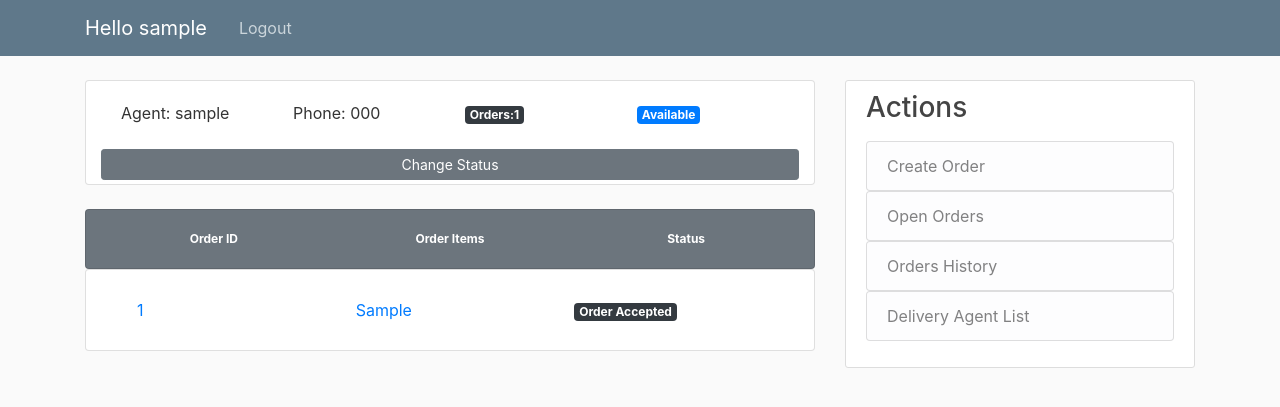
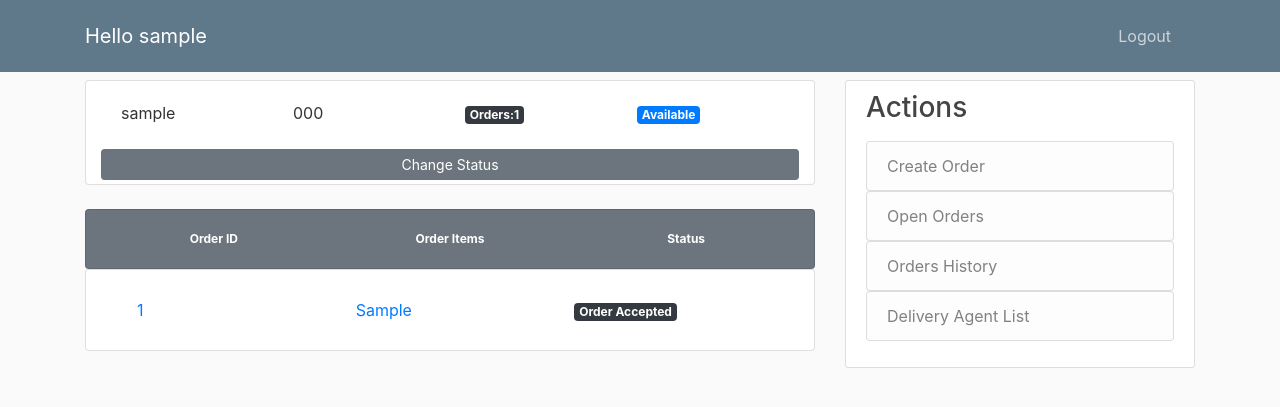
Before and after one commit to FoodDeliverySystem/FoodDeliveryApp, a Flask app: page /agent/1 in a window 1280 px wide. Shown: the top 407 px of the page. Run offline with Flask 2, Linux system fonts and the light colour scheme; a user stored in the database is signed in; tables that the repository leaves empty hold one stand-in row (values such as "Sample post"); some libraries are stand-ins or nearby versions.

Commit message:
col chnages

```diff
--- a/web/templates/admin_layout.html
+++ b/web/templates/admin_layout.html
@@ -18,10 +18,7 @@
       <nav class="navbar navbar-expand-md navbar-dark bg-steel fixed-top">
         <div class="container">
           <a class="navbar-brand mr-4" href="/">Hello {{current_user.username}}</a>
-          <button class="navbar-toggler" type="button" data-toggle="collapse" data-target="#navbarToggle" aria-controls="navbarToggle" aria-expanded="false" aria-label="Toggle navigation">
-            <span class="navbar-toggler-icon"></span>
-          </button>
-          <div class="collapse navbar-collapse" id="navbarToggle">
+          <div class="navbar">
             <!-- Navbar Right Side -->
             <div class="navbar-nav">
               {% if current_user.is_authenticated %}
--- a/web/templates/agent.html
+++ b/web/templates/agent.html
@@ -9,16 +9,16 @@
 {% endif %}
 <div class="container card">
   <div class="row card-body">
-    <div class="col-sm">
-      Agent: {{ agent.username }}
+    <div class="col">
+      {{ agent.username }}
     </div>
-    <div class="col-sm">
-      Phone: {{ agent.phone_no }}
+    <div class="col">
+      {{ agent.phone_no }}
     </div>
-    <div class="col-sm">
+    <div class="col">
       <span class="badge badge-dark">Orders:{{orders|length}}</span>
     </div>
-    <div class="col-sm">
+    <div class="col">
       <span class="badge badge-{{ badge_type }}">{{ status }}</span>
     </div>
   </div>
@@ -28,13 +28,13 @@
   <br>
   <div class="container card badge badge-secondary">
     <div class="row card-body">
-      <div class="col-sm">
+      <div class="col">
         Order ID
       </div>
-      <div class="col-sm">
+      <div class="col">
         Order Items
       </div>
-      <div class="col-sm">
+      <div class="col">
         Status
       </div>
     </div>
@@ -43,13 +43,13 @@
   <div class="container card">
     <a class="nav-item nav-link" href="{{ url_for('main.order', order_id=order.id) }}">
       <div class="row card-body">
-        <div class="col-sm">
+        <div class="col">
           {{ order.id }}
         </div>
-        <div class="col-sm">
+        <div class="col">
           {{ order.order_items }}
         </div>
-        <div class="col-sm">
+        <div class="col">
           <span class="badge badge-dark">{{ order.status }}</span>
         </div>
       </div>
--- a/web/templates/assign_view.html
+++ b/web/templates/assign_view.html
@@ -15,13 +15,13 @@
     <div class="container card text-primary">
       <a class="nav-item nav-link" href="{{ url_for('main.assign_order', order_id=order_id, user_id=agent.id) }}">
         <div class="row card-body">
-          <div class="col-sm">
+          <div class="col">
             {{ agent.username }}
           </div>
-          <div class="col-sm">
+          <div class="col">
             {{ agent.phone_no }}
           </div>
-          <div class="col-sm">
+          <div class="col">
             <span class="badge badge-{{ badge_type }}">
               #Orders {{ status }}
             </span>
--- a/web/templates/da_list.html
+++ b/web/templates/da_list.html
@@ -15,10 +15,10 @@
     <div class="container card text-primary">
       <a class="nav-item nav-link" href="{{ url_for('main.agent', agent_id=agent.id) }}">
         <div class="row card-body">
-          <div class="col-sm">
+          <div class="col">
             {{ agent.username }}
           </div>
-          <div class="col-sm">
+          <div class="col">
             <span class="badge badge-{{ badge_type }}">
               {{ status }}
             </span>
```
Also changed, not shown: web/templates/order.html (+10 -10 lines).
